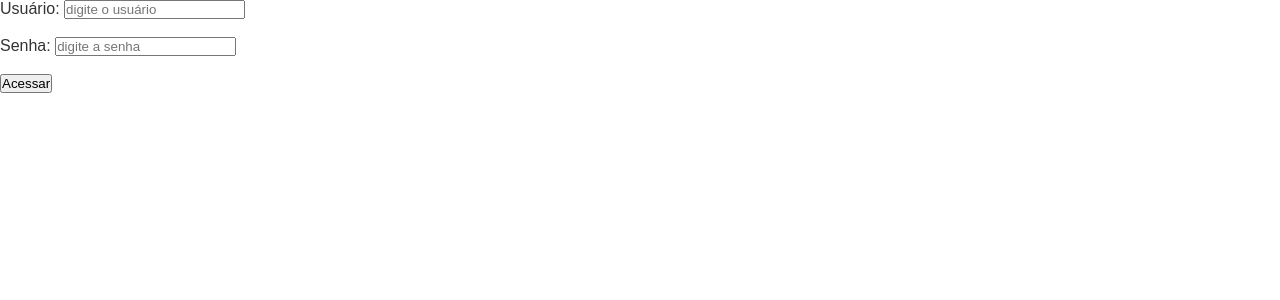
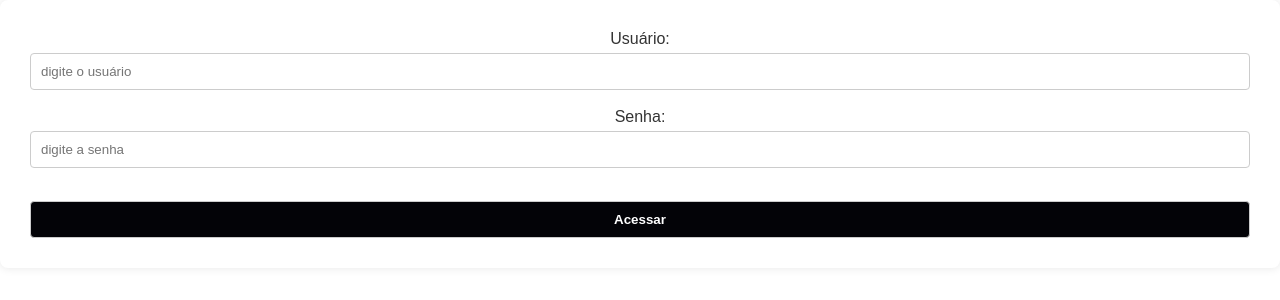
Before and after one commit to jeferson2563/empresa-ADIBAS, a PHP site: page / in a window 1280 px wide. Shown: the top 300 px of the page. Run offline with PHP 8.4, Linux system fonts and the light colour scheme.

Commit message:
mudei a página inicial

```diff
--- a/doom/index.php
+++ b/doom/index.php
@@ -3,7 +3,7 @@
 <head>
 	<meta charset="UTF-8">
 	<meta name="viewport" content="width=device-width, initial-scale=1.0">
-	<title>Document</title>
+	<title>Adibas</title>
     <link rel="stylesheet" href="style.css">
 </head>
 <body>
--- a/doom/style.css
+++ b/doom/style.css
@@ -181,6 +181,52 @@ footer {
   font-size: 14px;
 }
 
+/* Login (Centralizado no centro da tela) */
+.container {
+  display: flex;
+  align-items: center;
+  justify-content: center;
+  height: 100vh;
+}
+
+form {
+  background-color: white;
+  padding: 30px;
+  border-radius: 8px;
+  box-shadow: 0 0 10px rgba(0, 0, 0, 0.1);
+  text-align: center;
+  min-width: 300px;
+}
+
+input[type="text"],
+input[type="password"],
+input[type="submit"] {
+  width: 100%;
+  padding: 10px;
+  margin-top: 5px;
+  border-radius: 4px;
+  border: 1px solid #ccc;
+}
+
+input[type="submit"] {
+  background-color: #030307;
+  color: white;
+  font-weight: bold;
+  cursor: pointer;
+  margin-top: 15px;
+  transition: 0.3s;
+}
+
+input[type="submit"]:hover {
+  background-color: #555;
+}
+
+.error {
+  color: red;
+  text-align: center;
+  margin-bottom: 10px;
+}
+
 /* Responsivo */
 @media (max-width: 768px) {
   .hero {
```
